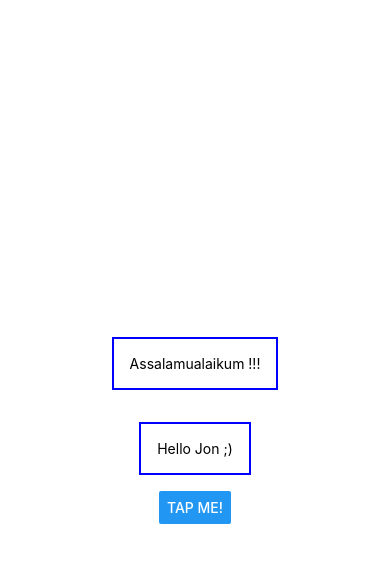
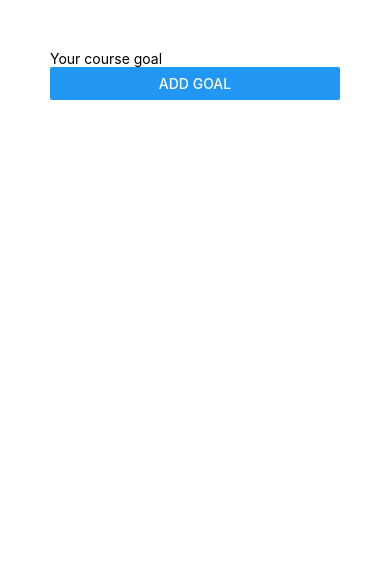
Before and after one commit to mdedyfauzi/rn-todo-app, a React Native app: screen / in a window 390 px wide. Shown: the top 562 px of the page. Built offline with nearby package versions, Linux system fonts and the light colour scheme.

Commit message:
exploring layout

```diff
--- a/App.js
+++ b/App.js
@@ -1,30 +1,20 @@
 // import { StatusBar } from "expo-status-bar";
-import { Button, StyleSheet, Text, View } from "react-native";
+import { Button, StyleSheet, Text, TextInput, View } from "react-native";
 
 export default function App() {
   return (
-    <View style={styles.container}>
+    <View style={styles.appContainer}>
       <View>
-        <Text style={styles.dummyText}>Assalamualaikum !!!</Text>
+        <TextInput placeholder="Your course goal" />
+        <Button title="Add Goal" />
       </View>
-      <Text style={styles.dummyText}>Hello Jon ;)</Text>
-      <Button title="Tap me!" />
-      {/* <StatusBar style="auto" /> */}
+      <View></View>
     </View>
   );
 }
 
 const styles = StyleSheet.create({
-  container: {
-    flex: 1,
-    backgroundColor: "#fff",
-    alignItems: "center",
-    justifyContent: "center",
-  },
-  dummyText: {
-    margin: 16,
-    padding: 16,
-    borderWidth: 2,
-    borderColor: "blue",
+  appContainer: {
+    padding: 50,
   },
 });
```
